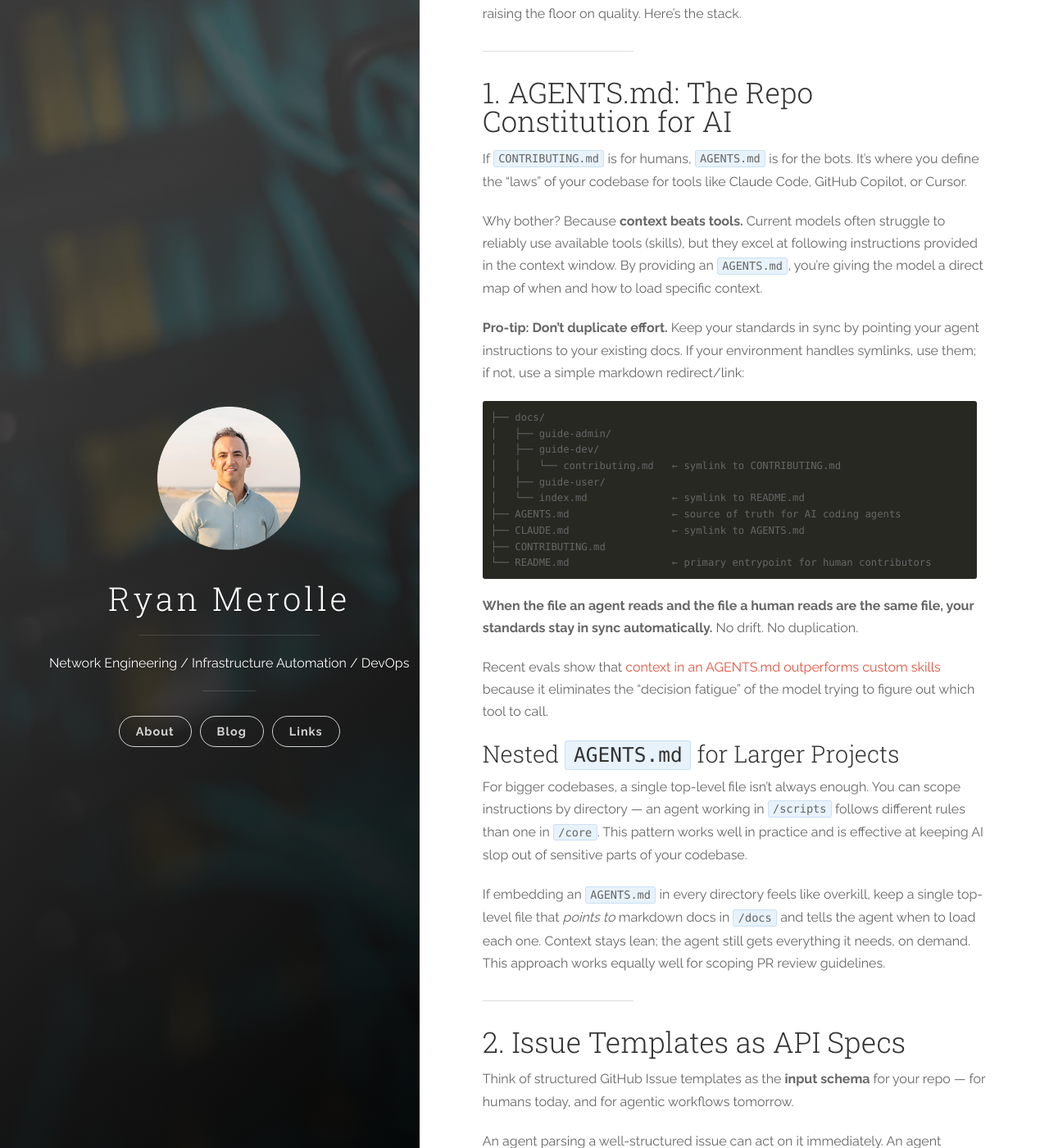
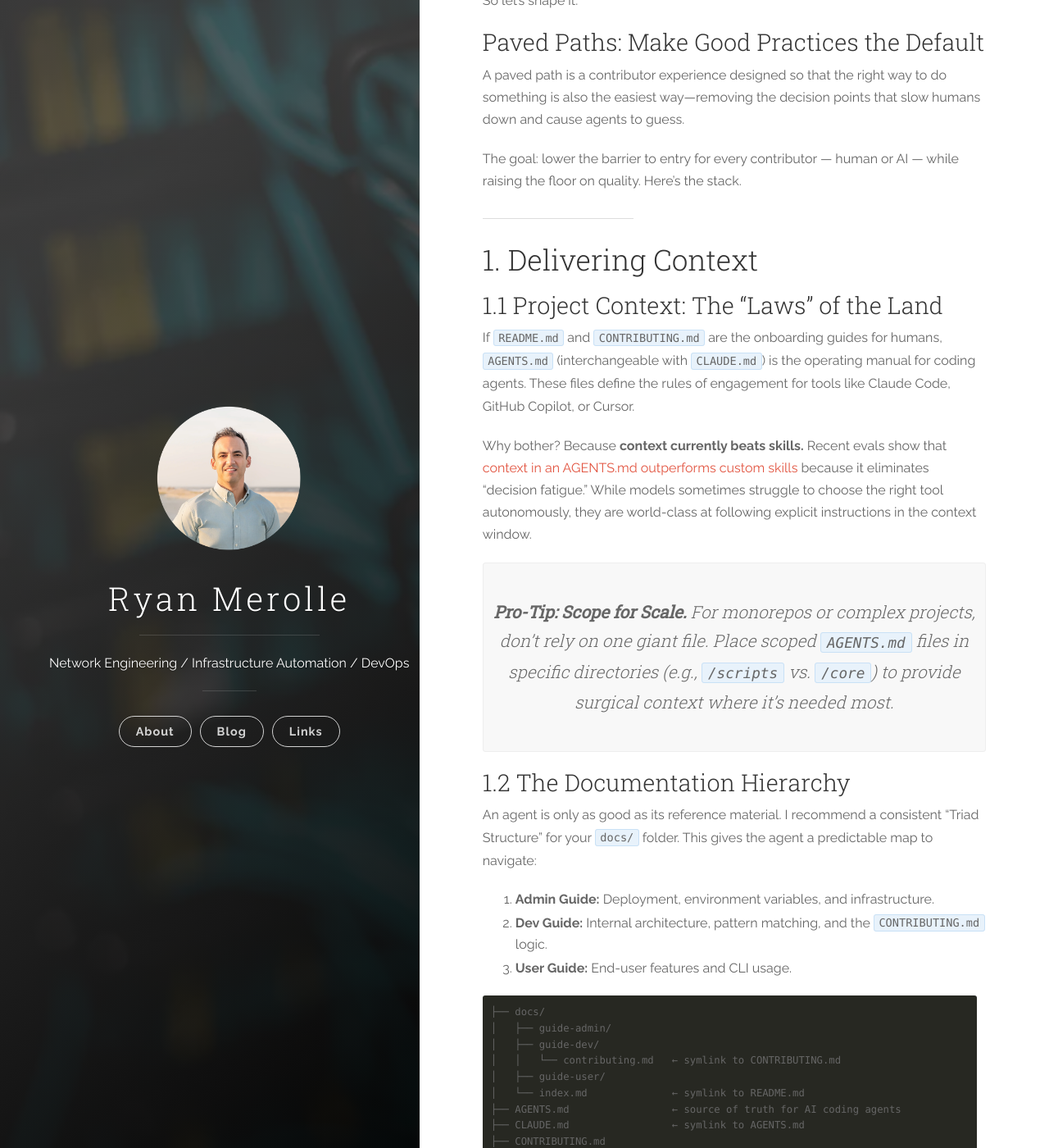
Before and after one commit to ryanmerolle/ryanmerolle.github.io, a Jekyll site: the page built from _posts/2026-03-18-designing-repos-for-humans-and-agents.md, in a window 1280 px wide and 1400 px high, scrolled down 1860 px. Shown: the whole window at 82% size. Built offline with Jekyll 4.4.1, drawn with Linux system fonts in a browser that asks for light colours; some of the changed text lies outside the part shown.

Commit message:
update the post

````diff
--- a/_posts/2026-03-18-designing-repos-for-humans-and-agents.md
+++ b/_posts/2026-03-18-designing-repos-for-humans-and-agents.md
@@ -2,22 +2,30 @@
 layout: post
 title: "From 'Please Implement This' to 'Please Review This': Designing Repos for Humans and Agents"
 author: Ryan Merolle
-date: 2026-03-18
+date: 2026-03-20
 categories: [Engineering, AI]
 tags: [Open Source, Agentic AI, Developer Experience, Documentation]
 ---
 
 ## TL;DR
 
-AI coding agents are already contributing to your repo. The only question is whether they’ll follow your patterns or propagate anti-patterns at machine speed. Here’s how to make "the right way" the obvious way—for humans and agents alike.
+Here's my take on how to make your repo work for both human contributors and AI
+agents — and why getting this right matters more now than ever.
 
 ---
 
 ## The Onboarding Tax Just Went Global
 
-When I was helping community manage and maintain [NetBox](https://github.com/netbox-community/netbox) (20k+ GitHub star repo), we hit a wall familiar to every popular project. Most interactions were: *"When will you implement X?"* The dream was: *"I read the guide, matched your patterns, and opened a minimal PR. Please review."*
+When I was helping maintain [NetBox](https://github.com/netbox-community/netbox)
+(a 20k+ star GitHub repo), we hit a wall familiar to every popular project. Most interactions were:
+*"When will you implement X?"* The dream was:
+*"I read the guide, matched your patterns, and opened a minimal PR. Please review."*
 
-We had good user docs, but they weren't good enough to lower the barrier to contribution. Tribal knowledge lived in maintainer Slack channels and weekly meetings, not the code. Today, that friction isn't just a nuisance—it's a bottleneck. **AI coding agents are your new power-contributors.** If your repo structure is vague, an agent will cheerfully fill it with AI slop. If it’s structured, they’ll handle your grunt work while you sleep.
+We had good user docs, but they weren't good enough to lower the barrier to contribution. Tribal
+knowledge lived in maintainer Slack channels and weekly meetings, not the code. Today, that
+friction isn't just a nuisance — it's a bottleneck. **AI coding agents are your new power-contributors.**
+If your repo structure is vague, an agent will cheerfully fill it with AI slop. If it’s structured,
+they’ll handle your grunt work while you sleep.
 
 ---
 
@@ -29,33 +37,57 @@ reads your repo, writes code, runs tests, and opens a PR. That's not hypothetica
 happening now.
 
 The ROI of good documentation has always been positive, but AI scales it exponentially.
-An agent that reads a well-structured AGENTS.md can follow your patterns from day one —
+An agent that reads a well-structured `AGENTS.md` can follow your patterns from day one —
 no onboarding thread, no Slack DM, no stalled PR.
 
-The risk is also symmetric. Bad habits scale just as fast. Without clear guardrails, an
-agent will cheerfully propagate AI slop across your entire codebase. The onboarding
-problem I struggled with at NetBox? AI can solve it at scale — but only if you've done
-the work to make "the right way" explicit.
+The risk is also symmetric. Bad habits scale just as fast. Without clear guardrails,
+a new contributor or agent will cheerfully propagate antipatterns across your entire codebase.
+The onboarding problem I struggled with at NetBox? AI can solve it at scale, but only if
+you’ve done the work to make those patterns explicit.
+
+That point crystallized for me while listening to [Talk Python #540](https://talkpython.fm/episodes/show/540/modern-python-monorepo-with-uv-and-prek) with Jarek Potiuk, where
+he walks through how Airflow handles contributor experience and project structure at monorepo
+scale. It pushed me to write down something I've been circling for a while: project curation
+and guardrails matter more now because agents will amplify whatever patterns your repo makes
+easiest to follow.
 
 > "The best way to foresee the future is to shape it." — Jarek Potiuk,
 > [Talk Python #540](https://talkpython.fm/episodes/show/540/modern-python-monorepo-with-uv-and-prek)
 
 So let's shape it.
 
-### Paved Paths: Make the Right Way the Only Way
+### Paved Paths: Make Good Practices the Default
+
+A paved path is a contributor experience designed so that the right way to do something is also the easiest
+way—removing the decision points that slow humans down and cause agents to guess.
 
 The goal: lower the barrier to entry for every contributor — human or AI — while
 raising the floor on quality. Here's the stack.
 
 ---
 
-## 1. AGENTS.md: The Repo Constitution for AI
+## 1. Delivering Context
 
-If `CONTRIBUTING.md` is for humans, `AGENTS.md` is for the bots. It’s where you define the "laws" of your codebase for tools like Claude Code, GitHub Copilot, or Cursor.
+### 1.1 Project Context: The "Laws" of the Land
 
-Why bother? Because **context beats tools.** Current models often struggle to reliably use available tools (skills), but they excel at following instructions provided in the context window. By providing an `AGENTS.md`, you're giving the model a direct map of when and how to load specific context.
+If `README.md` and `CONTRIBUTING.md` are the onboarding guides for humans,
+`AGENTS.md` (interchangeable with `CLAUDE.md`) is the operating manual for coding agents.
+These files define the rules of engagement for tools like Claude Code, GitHub Copilot, or Cursor.
 
-**Pro-tip: Don't duplicate effort.** Keep your standards in sync by pointing your agent instructions to your existing docs. If your environment handles symlinks, use them; if not, use a simple markdown redirect/link:
+Why bother? Because **context currently beats skills.** Recent evals show that
+[context in an AGENTS.md outperforms custom skills](https://vercel.com/blog/agents-md-outperforms-skills-in-our-agent-evals)
+because it eliminates "decision fatigue." While models sometimes struggle to choose the right tool autonomously, they are
+world-class at following explicit instructions in the context window.
+
+> **Pro-Tip: Scope for Scale.** For monorepos or complex projects, don't rely on one giant file. Place scoped `AGENTS.md` files in specific directories (e.g., `/scripts` vs. `/core`) to provide surgical context where it’s needed most.
+
+### 1.2 The Documentation Hierarchy
+
+An agent is only as good as its reference material. I recommend a consistent "Triad Structure" for your `docs/` folder. This gives the agent a predictable map to navigate:
+
+1. **Admin Guide:** Deployment, environment variables, and infrastructure.
+2. **Dev Guide:** Internal architecture, pattern matching, and the `CONTRIBUTING.md` logic.
+3. **User Guide:** End-user features and CLI usage.
 
 ```text
 ├── docs/
@@ -70,22 +102,21 @@ Why bother? Because **context beats tools.** Current models often struggle to re
 └── README.md                 ← primary entrypoint for human contributors
 ```
 
-**When the file an agent reads and the file a human reads are the same file, your
-standards stay in sync automatically.** No drift. No duplication.
+**Pro-Tip: Sync via Symlinks.** To avoid "documentation drift," make the agent read exactly what the human reads. If your environment handles symlinks, use them to point your agent instructions to your existing docs.
 
-Recent evals show that [context in an AGENTS.md outperforms custom skills](https://vercel.com/blog/agents-md-outperforms-skills-in-our-agent-evals) because it eliminates the "decision fatigue" of the model trying to figure out which tool to call.
+### 1.3 Project Skills: Defining the Experience
 
-### Nested `AGENTS.md` for Larger Projects
+Context sets the stage, but **Skills** provide the tools. To provide truly great guidance, you must move the agent
+from guessing how to write code to executing verified workflows.
 
-For bigger codebases, a single top-level file isn't always enough. You can scope
-instructions by directory — an agent working in `/scripts` follows different rules
-than one in `/core`. This pattern works well in practice and is effective at keeping
-AI slop out of sensitive parts of your codebase.
+Following the **"Progressive Disclosure"** pattern, your `SKILL.md` should act as the table of contents — not a dumping ground.
 
-If embedding an `AGENTS.md` in every directory feels like overkill, keep a single
-top-level file that *points to* markdown docs in `/docs` and tells the agent when to
-load each one. Context stays lean; the agent still gets everything it needs, on demand.
-This approach works equally well for scoping PR review guidelines.
+- **Don’t Bloat Your `SKILL.md`:** The context window is a valuable resource; don't waste it. Keep the `SKILL.md` body concise (ideally under 500 lines). It should serve as a high-level map that links to focused reference files like `references/EXAMPLES.md` or `references/API_REFERENCE.md`. Coding agents should only load these extra files when the task makes them relevant.
+- **Match Degrees of Freedom**
+  - **High Freedom:** Use text-based instructions for creative or subjective tasks, like code reviews or architectural brainstorming.
+  - **Low Freedom:** For deterministic tasks, provide a script. If the script is generally useful (CI, local tooling, or tests), keep it in the main repo structure. If it is specifically designed to power the agent's workflow, house it within the skill’s directory structure.
+
+**The goal:** Take the ambiguity out of the task.
 
 ---
 
@@ -113,64 +144,53 @@ to start moving — even a basic template with fields for *expected behavior*, *
 behavior*, and *acceptance criteria* is meaningfully better than a blank text box for
 both audiences.
 
-This is one to watch.
+---
+
+## 3. Docs That Stay Current (The "Docs-as-Code" Advantage)
+
+Everything we've covered so far optimizes the inner loop for contributors. But there is a massive secondary benefit:
+by moving your documentation out of a detached wiki and into the repo alongside your source code, you unlock a level
+of automation that is impossible with static docs.
+
+Documentation that falls behind code is worse than no documentation at all — it actively misleads. **Material for MkDocs**
+with `mkdocstrings` is a popular approach for rendering API docs from docstrings, but it won't write your guides for you.
+The real power comes from the **custom hooks and CI checks** you build on top of it.
+
+When your docs live in the repo, you can treat "missing documentation" like a "broken build." As the maintainer, you build
+the guardrails that keep the agent (and the humans) honest:
+
+- **Automated Doc-Gap Detection:** Write mkdocs scripts that fails the docs build if a new CLI flag or API endpoint is added to the code but doesn't appear in the Markdown docs.
+- **Contextual Validation:** Since your docs and code share a file system, your build scripts can verify that code examples in your documentation actually run and pass.
+
+When you shape the contributor experience this deeply, you're not just automating tasks — **you're encoding your project's standards into the environment itself.** The tribal knowledge that was once a barrier at NetBox becomes machine-readable instructions that any contributor, human or AI, can follow from day one.
 
 ---
 
-## 3. Save the Context Window for What Matters
+## 4. Save the Context Window for What Matters
 
-Every cycle spent checking formatting and other mechanical issues is attention not spent on design and implementation. Those checks belong in local tooling and CI, where the rules are explicit and enforced automatically. That keeps everyone in the loop — PR authors, AI coding agents, AI PR reviewers, and human reviewers — focused on correctness, architecture, and the parts of the work that actually deserve limited context and attention.
+Every cycle an AI agent spends fixing a trailing comma or wrestling with import sorting is a cycle it isn't spending on your core logic.
+More importantly, those mechanical fixes burn through your **context window**—the limited "short-term memory" of the model.
+The fix isn't better prompting — it's moving those checks out of the model's focus entirely and into tools that run before a single token is wasted on them.
 
-Whatever your stack, lean on **code quality tooling**: linters, formatters, type
-checkers, and hooks. Two worth calling out specifically:
+The most effective "tools" you can give an agent are **Automated Guardrails** that provide immediate, structured feedback.
+By offloading these to deterministic tools, you move from "asking the AI to be careful" to "making the environment enforce care."
 
-- **[pre-commit](https://pre-commit.com)** — the established standard for
-  pre-commit hooks, with a massive plugin ecosystem
-- **[prek](https://prek.j178.dev)** — a modern alternative built in Rust, inspired
-  by both `uv` and `pre-commit`; faster and more portable and leverages the same plugin ecosystem as pre-commit.
+**The "Correct-by-Construction" Stack:**
+Pair these scripts with local tooling to ensure the agent never even *attempts* to commit bad code:
 
-Pair either with CI checks and test-driven development and you get code that's
-correct-by-construction. The compounding effect:
+Pre-commit hook runners (catch issues before a commit lands):
 
-- **PR authors** aren't debugging CI in back-and-forth commits
-- **AI coding agents** aren't burning tokens on style fixes — and when they do
-  encounter one, they know exactly how to resolve it
-- **AI PR reviewers** aren't flagging issues a linter already catches
-- **Human reviewers** aren't burning attention on whitespace when they should be
-  evaluating logic
+- [prek](https://prek.j178.dev) — a fast, Rust-based hook runner
+- `pre-commit` — the established standard it builds on
 
-Everyone stays focused on architecture and pattern matching — the work that actually
-moves the project forward.
+Task runners (wrap common workflows in a single command):
 
----
+- Makefile — no dependencies, universally available
+- just / pyinvoke — richer syntax if your team already uses them
 
-## 4. Docs That Stay Current (Without Manual Effort)
-
-Everything we've covered so far optimizes the inner loop for contributors writing code.
-But there is a massive secondary benefit to this structure: it automatically improve
-the experience for anyone consuming your resulting packages or libraries.
-
-Documentation that falls behind code is worse than no documentation — it actively
-misleads contributors. Close the loop with CI. Skip wikis; they're hard for both AI
-and humans to consume, and they have no tooling story.
-
-**[Material for MkDocs](https://squidfunk.github.io/mkdocs-material)** with
-`mkdocstrings` can keep API docs in lockstep with your code. More important is
-the layering of purpose-built hooks and scripts on top that are built with your
-repo's specific patterns:
-
-- **Automated doc-gap detection** — CI fails when a new CLI flag or API endpoint
-  ships without corresponding documentation
-- **PR review bots** — agents that verify CHANGELOG updates, check for missing
-  docstrings, and confirm new features appear in the user guide
-- **Living architecture diagrams** — regenerated from code annotations on every merge
-- **Automated documentation builds** — MkDocs hooks that construct as much of your
-  docs as possible during the build process itself
-
-When you shape the contributor experience this deeply, you're not just automating
-tasks — **you're encoding your project's standards into the environment itself.**
-The tribal knowledge that was a barrier at NetBox becomes machine-readable
-instructions that any contributor, human or AI, can follow from day one.
+When an agent runs a local dev tool like `prek`, it isn't just checking code; it's
+**preserving your attention.** You get a PR that already passed the "grunt work" checks,
+leaving you to review the architecture—the part that actually moves the project forward.
 
 ---
 
@@ -201,14 +221,14 @@ your repo sees minimal activity today, you don't need all of this — start with
 `AGENTS.md` and one new skill, and scale from there. But the projects investing in
 this now will be the ones that scale gracefully as agentic tooling matures.
 
-Want to see what a well-structured repo looks like in production? Study
+Want to see what a well-structured repo looks like in production? Check out
 [ruff](https://github.com/astral-sh/ruff) and [uv](https://github.com/astral-sh/uv)
-from Astral. Both are exemplary in contributor experience, tooling, and documentation
-at scale leveraging tools like mkdocs and an `llms.txt`.
+from Astral — both are exemplary in contributor experience, tooling, and documentation
+at scale, and both ship an `llms.txt`.
 
 **My recommendation: pick one repo, add an `AGENTS.md`, wire up a check you don't
 already have, and see what breaks.** Then share what you learn — and tell me where
-I'm wrong. The reality is that this space is changing so quickly and no one really knows where this is all headed, but "The best way to foresee the future is to shape it."
+I'm wrong.
 
 Find me on [GitHub](https://github.com/ryanmerolle) and
 [LinkedIn](https://www.linkedin.com/in/ryanmerolle).
@@ -220,12 +240,13 @@ Find me on [GitHub](https://github.com/ryanmerolle) and
 - [Agent Skills](https://agentskills.io)
 - [AGENTS.md Outperforms Skills in our Agent Evals](https://vercel.com/blog/agents-md-outperforms-skills-in-our-agent-evals)
 - [Anthropic's Best practices for CLAUDE.md](https://docs.anthropic.com/en/docs/claude-code/memory)
+- [Anthropic's Best practices for skills](https://platform.claude.com/docs/en/agents-and-tools/agent-skills/best-practices)
+- [Agent Skills Using Scripts](https://agentskills.io/skill-creation/using-scripts)
 - [AGENTS.md specification](https://agents.md)
 - [prek](https://prek.j178.dev)
-- [mkdocs-llmstxt](https://github.com/pawamoy/mkdocs-llmstxt)
 - [llms.txt adoption list](https://github.com/SecretiveShell/Awesome-llms-txt)
 - [Material for MkDocs](https://squidfunk.github.io/mkdocs-material)
 - [llms.txt standard](https://llmstxt.org)
 - [context7](https://context7.com)
-- [MkDocs](https://www.mkdocs.org) - MkDocs — current preference for its plugin ecosystem, though [maintenance has stalled](https://github.com/mkdocs/mkdocs/discussions/4010)
+- [MkDocs](https://www.mkdocs.org) - MkDocs — current preference for its plugin ecosystem, though [there is much concern about its current and future state](https://squidfunk.github.io/mkdocs-material/blog/2026/02/18/mkdocs-2.0/)
 - [Zensical](https://zensical.org) — an emerging MkDocs alternative worth watching by the people who maintain Material for MkDocs.
````
Also changed, not shown: other parts of _posts/2026-03-18-designing-repos-for-humans-and-agents.md (+2 -2 lines).
